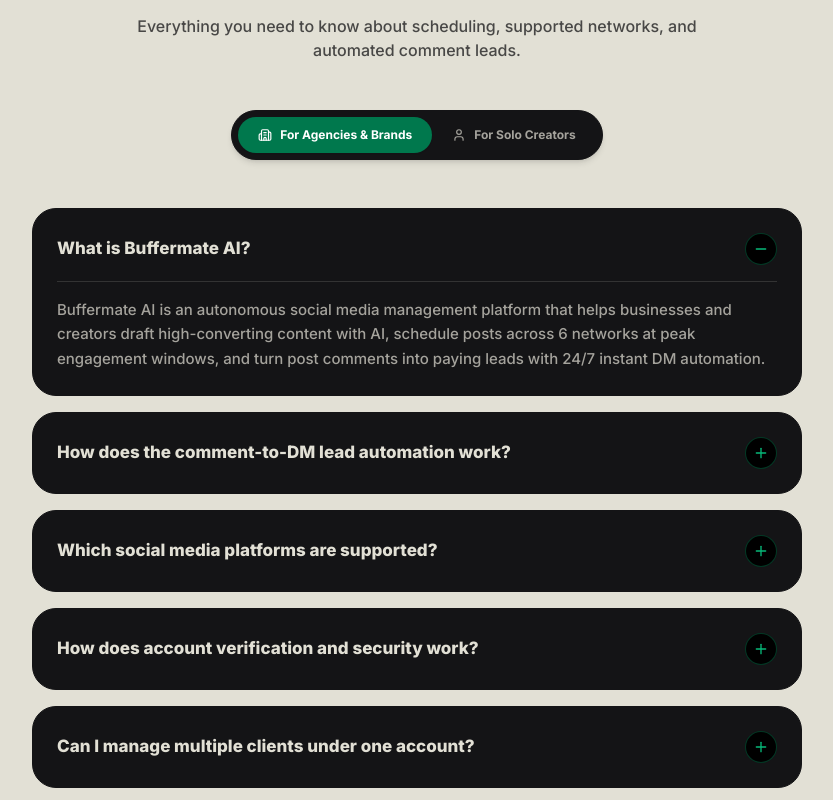
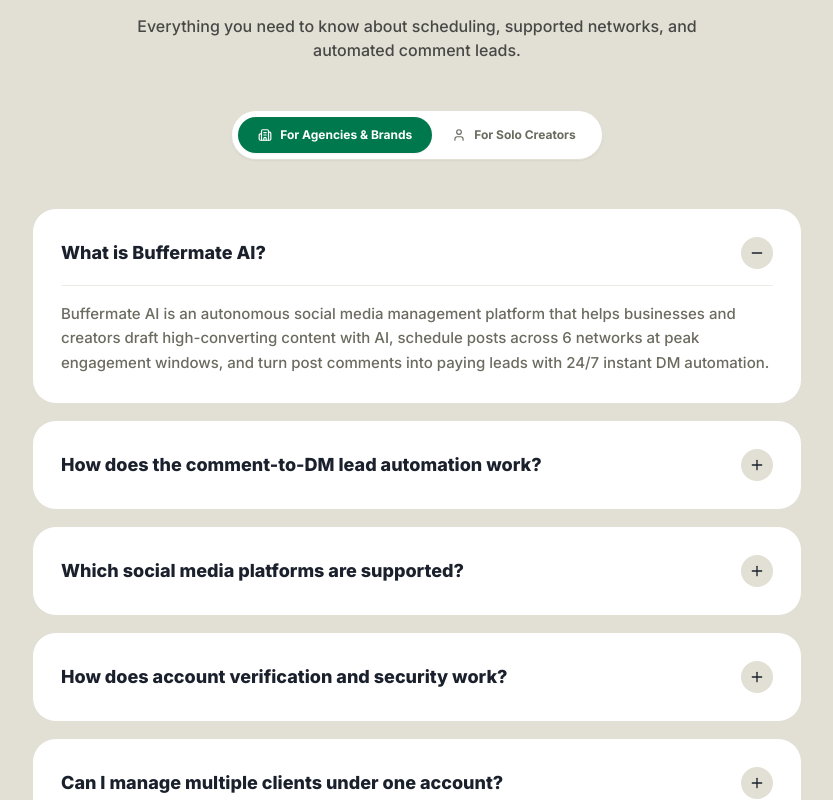
Before and after one commit to vincentagber/buffermate, a Next.js app in the folder buffermate-frontend/: page / in a window 1280 px wide. Shown: the part 4738-5538 px from the top of the page, without its empty margins (223-1056 px from the left). Built offline with nearby package versions, Linux system fonts and the light colour scheme; no server answers; a web font is replaced by a local one.

Commit message:
style(faq): update MarketingFaq accordion to white background with black text matching FAQ page

```diff
--- a/buffermate-frontend/src/components/marketing/MarketingFaq.tsx
+++ b/buffermate-frontend/src/components/marketing/MarketingFaq.tsx
@@ -79,7 +79,7 @@ export default function MarketingFaq() {
 
         {/* Filter Switcher */}
         <div className="flex justify-center">
-          <div className="inline-flex p-1.5 rounded-full bg-[#141416] border border-[#141416] shadow-md">
+          <div className="inline-flex p-1.5 rounded-full bg-white border border-[#E2E0D5] shadow-xs">
             <button
               onClick={() => {
                 setSelectedCategory('business');
@@ -88,7 +88,7 @@ export default function MarketingFaq() {
               className={`flex items-center space-x-2 px-5 py-2.5 rounded-full text-xs font-bold transition-all cursor-pointer ${
                 selectedCategory === 'business'
                   ? 'bg-[#00784D] text-white shadow-xs'
-                  : 'text-[#E2E0D5]/70 hover:text-white'
+                  : 'text-[#6B6B60] hover:text-[#1A202C]'
               }`}
             >
               <Building2 className="w-3.5 h-3.5" />
@@ -102,7 +102,7 @@ export default function MarketingFaq() {
               className={`flex items-center space-x-2 px-5 py-2.5 rounded-full text-xs font-bold transition-all cursor-pointer ${
                 selectedCategory === 'creator'
                   ? 'bg-[#00784D] text-white shadow-xs'
-                  : 'text-[#E2E0D5]/70 hover:text-white'
+                  : 'text-[#6B6B60] hover:text-[#1A202C]'
               }`}
             >
               <User className="w-3.5 h-3.5" />
@@ -118,22 +118,22 @@ export default function MarketingFaq() {
             return (
               <div
                 key={idx}
-                className="bg-[#141416] rounded-[24px] border border-[#141416] p-6 hover:border-[#07B979]/40 transition-all text-[#E2E0D5]"
+                className="bg-white rounded-[24px] border border-[#E2E0D5] p-6 md:p-7 hover:border-[#C4C4B8] hover:shadow-md transition-all text-[#1A202C]"
               >
                 <button
                   onClick={() => toggle(idx)}
                   className="w-full flex items-center justify-between text-left gap-4 cursor-pointer"
                 >
-                  <span className="font-extrabold text-[17px] text-[#E2E0D5] leading-snug">
+                  <span className="font-extrabold text-[17px] md:text-[18px] text-[#1A202C] leading-snug">
                     {faq.q}
                   </span>
-                  <div className="w-8 h-8 rounded-full bg-[#000000] text-[#07B979] border border-[#07B979]/30 flex items-center justify-center shrink-0">
+                  <div className="w-8 h-8 rounded-full bg-[#E2E0D5] text-[#1A202C] flex items-center justify-center shrink-0 transition-colors">
                     {isOpen ? <Minus className="w-4 h-4" /> : <Plus className="w-4 h-4" />}
                   </div>
                 </button>
 
                 {isOpen && (
-                  <div className="mt-4 pt-4 border-t border-[#E2E0D5]/15 text-sm md:text-[15px] font-medium text-[#E2E0D5]/70 leading-relaxed">
+                  <div className="mt-4 pt-4 border-t border-[#EFECE5] text-sm md:text-[15px] font-medium text-[#6B6B60] leading-relaxed">
                     {faq.a}
                   </div>
                 )}
```
